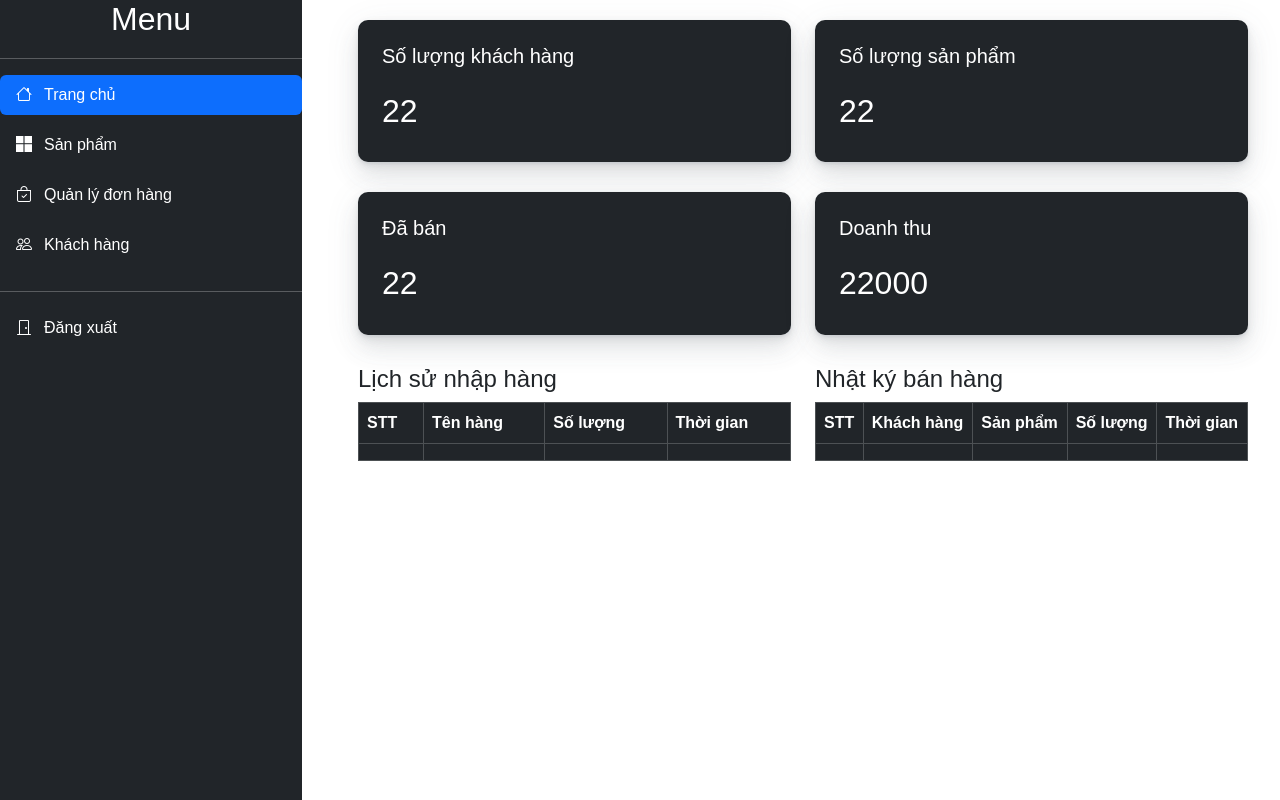
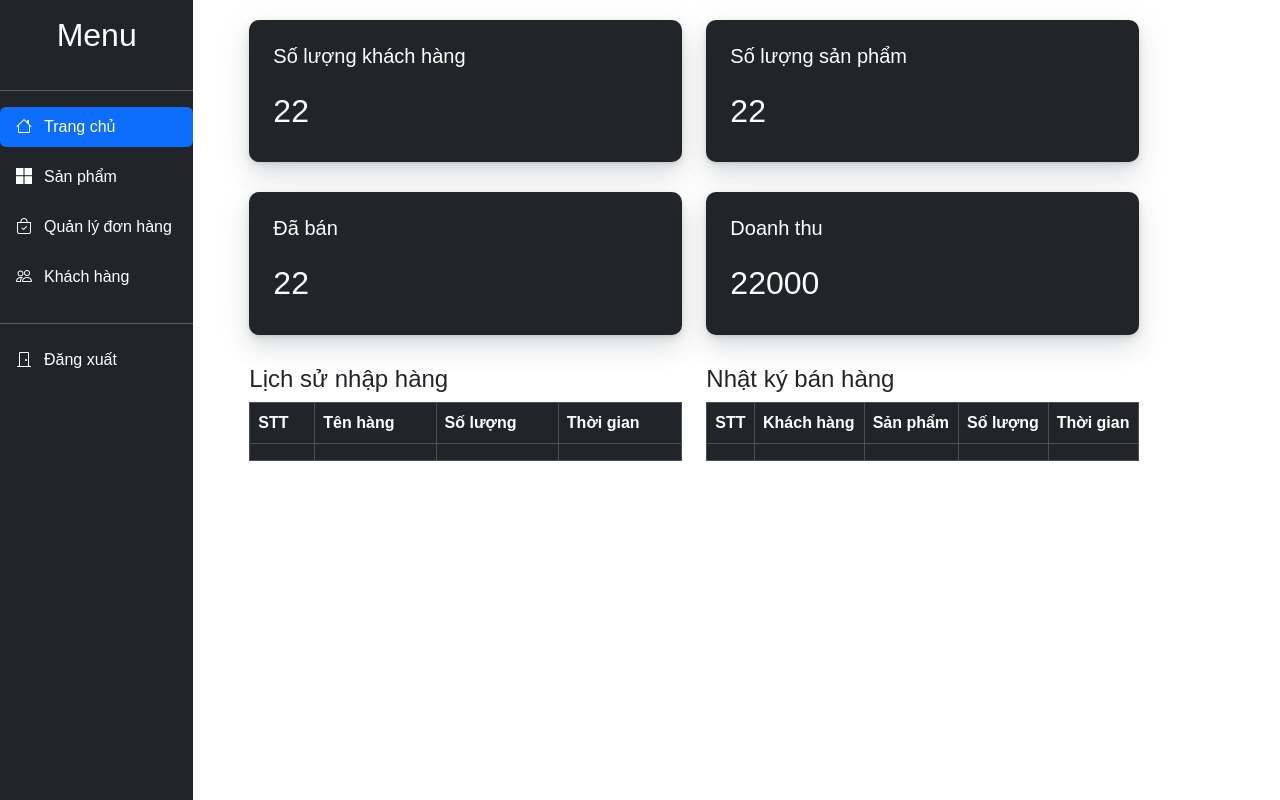
Before and after one commit to mhnhai/CT188, a plain HTML site: page admin.html in a window 1280 px wide. Drawn offline with nearby package versions, Linux system fonts and the light colour scheme.

Commit message:
Update admin.html

```diff
--- a/admin.html
+++ b/admin.html
@@ -7,28 +7,27 @@
     <link href="https://cdn.jsdelivr.net/npm/bootstrap@5.3.3/dist/css/bootstrap.min.css" rel="stylesheet" integrity="sha384-QWTKZyjpPEjISv5WaRU9OFeRpok6YctnYmDr5pNlyT2bRjXh0JMhjY6hW+ALEwIH" crossorigin="anonymous">
     <link rel="stylesheet" href="https://cdn.jsdelivr.net/npm/bootstrap-icons@1.11.3/font/bootstrap-icons.min.css">
     <script src="https://cdn.jsdelivr.net/npm/bootstrap@5.3.3/dist/js/bootstrap.bundle.min.js" integrity="sha384-YvpcrYf0tY3lHB60NNkmXc5s9fDVZLESaAA55NDzOxhy9GkcIdslK1eN7N6jIeHz" crossorigin="anonymous"></script>
-    <link rel="stylesheet" href="style.css">
     <link rel="stylesheet" href="admin.css">
 </head>
 <body>
-    <div class="container-fluid">
+    <div class="container-fluid p-0">
         <div class="row">
-            <div class="col-md-3">
-                <div class="sidebar text-bg-dark">
-                    <h2 class="text-center">Menu</h2>
+            <div class="col-md-2">
+                <div class="sidebar text-bg-dark vh-100">
+                    <h2 class="text-center p-3">Menu</h2>
                     <hr>
                     <ul class="nav nav-pills flex-column mb-auto">
                         <li class="nav-item">
-                            <a class="nav-link active" onclick="showContent('home')"><i class="bi-house"></i>Trang chủ</a>
+                            <a class="nav-link active" data-bs-toggle="pill" onclick="showContent('home')"><i class="bi-house"></i>Trang chủ</a>
                         </li>
                         <li class="nav-item">
-                            <a class="nav-link" onclick="showContent('products')"><i class="bi-microsoft"></i>Sản phẩm</a>
+                            <a class="nav-link" data-bs-toggle="pill" onclick="showContent('products')"><i class="bi-microsoft"></i>Sản phẩm</a>
                         </li>
                         <li class="nav-item">
-                            <a class="nav-link" onclick="showContent('orders')"><i class="bi-bag-check"></i>Quản lý đơn hàng</a>
+                            <a class="nav-link" data-bs-toggle="pill" onclick="showContent('orders')"><i class="bi-bag-check"></i>Quản lý đơn hàng</a>
                         </li>
                         <li class="nav-item">
-                            <a class="nav-link" onclick="showContent('customers')"><i class="bi-people"></i>Khách hàng</a>
+                            <a class="nav-link" data-bs-toggle="pill" onclick="showContent('customers')"><i class="bi-people"></i>Khách hàng</a>
                         </li>
                         <hr>
                         <li class="nav-item">
```
